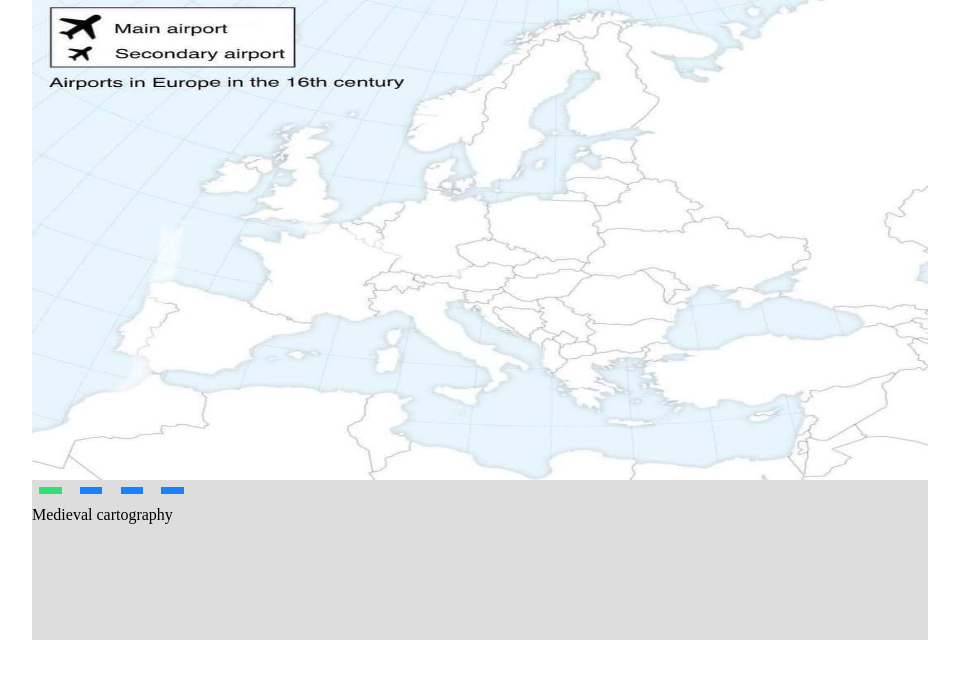
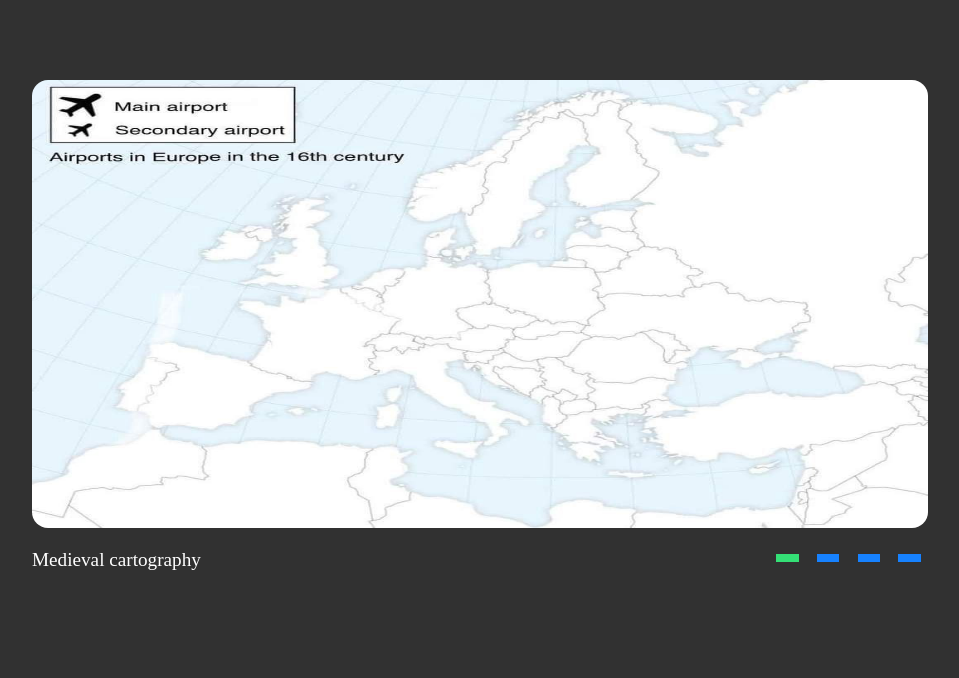
Before and after one commit to Kantor17/cssMemSlider, a plain HTML site: page cssMemSlider/index.html in a window 1280 px wide. Shown: the whole page, without its empty margins (160-1119 px from the left). Drawn offline with Linux system fonts and the light colour scheme.

Commit message:
feat: add proper css styles (Fri, May 13, 2022 01:56:50 PM)

```diff
--- a/cssMemSlider/index.html
+++ b/cssMemSlider/index.html
@@ -21,6 +21,13 @@
       <div class="slide" id="slide3"><img src="./img/twoguys.jpg" alt="" class="image"></div>
       <div class="slide" id="slide4"><img src="./img/frogband.jpg" alt="" class="image"></div>
     </div>
+    <div class="lower">
+      <div class="captions">
+        <p class="caption" id="caption1">Medieval cartography</p>
+        <p class="caption" id="caption2">Site constructors moment</p>
+        <p class="caption" id="caption3">Two guys with a banner</p>
+        <p class="caption" id="caption4">Frock band</p>
+      </div>
       <div class="controls">
         <label for="radio1" class="control" id="control1">
           <div class="control-dash"></div>
@@ -28,8 +35,6 @@
         <label for="radio2" class="control" id="control2">
           <div class="control-dash"></div>
         </label>
-
-
         <label for="radio3" class="control" id="control3">
           <div class="control-dash"></div>
         </label>
@@ -38,13 +43,9 @@
           <div class="control-dash"></div>
         </label>
       </div>
-    <div class="captions">
-      <p class="caption" id="caption1">Medieval cartography</p>
-      <p class="caption" id="caption2">Site constructors moment</p>
-      <p class="caption" id="caption3">Two guys with a banner</p>
-      <p class="caption" id="caption4">Frock band</p>
     </div>
   </div>
+
 </body>
 
 </html>
--- a/cssMemSlider/style.css
+++ b/cssMemSlider/style.css
@@ -4,8 +4,59 @@
   box-sizing: border-box;
 }
 
+body {
+  background-color: #313131;
+  color: white;
+}
+
 .radio {
   display: none;
+}
+
+.slider {
+  width: 70%;
+  height: 35rem;
+  margin-top: 5rem;
+  margin-left: auto;
+  margin-right: auto;
+  overflow: hidden;
+  background-color: #313131;
+}
+
+.slides {
+  display: flex;
+  width: 400%;
+  height: 80%;
+  margin-bottom: 1.2rem;
+}
+
+.slide {
+  width: 100%;
+  transition: 1.2s;
+}
+
+#slide1 {
+  transform: translateX(100%);
+}
+
+#slide3 {
+  transform: translateX(-100%);
+}
+
+#slide4 {
+  transform: translateX(-200%);
+}
+
+.slides .image {
+  width: 100%;
+  height: 100%;
+  border-radius: 1rem;
+}
+
+.lower {
+  display: flex;
+  justify-content: space-between;
+  align-items: center;
 }
 
 .control {
@@ -29,45 +80,9 @@
   background-color: #a1f0bf
 }
 
-.slider {
-  background-color: #ddd;
-  width: 70%;
-  height: 40rem;
-  margin-left: auto;
-  margin-right: auto;
-  overflow: hidden;
-}
-
-.slides {
-  width: 400%;
-  height: 75%;
-  display: flex;
-}
-
-.slide {
-  width: 100%;
-  transition: 1.2s;
-}
-
-#slide1 {
-  transform: translateX(100%);
-}
-
-#slide3 {
-  transform: translateX(-100%);
-}
-
-#slide4 {
-  transform: translateX(-200%);
-}
-
-.slides .image {
-  width: 100%;
-  height: 100%;
-}
-
 .captions {
-  height: 1.2em;
+  font-size: 1.2rem;
+  height: 1.1em;
   overflow: hidden;
 }
 
@@ -87,19 +102,19 @@
   transform: translateY(-200%);
 }
 
-#radio1:checked~.controls #control1 .control-dash {
+#radio1:checked~.lower .controls #control1 .control-dash {
   background-color: #34e076;
 }
 
-#radio2:checked~.controls #control2 .control-dash {
+#radio2:checked~.lower .controls #control2 .control-dash {
   background-color: #34e076;
 }
 
-#radio3:checked~.controls #control3 .control-dash {
+#radio3:checked~.lower .controls #control3 .control-dash {
   background-color: #34e076;
 }
 
-#radio4:checked~.controls #control4 .control-dash {
+#radio4:checked~.lower .controls #control4 .control-dash {
   background-color: #34e076;
 }
 
@@ -119,18 +134,18 @@
   transform: translateX(-300%);
 }
 
-#radio1:checked~.captions #caption1 {
+#radio1:checked~.lower .captions #caption1 {
   transform: translateY(0);
 }
 
-#radio2:checked~.captions #caption2 {
+#radio2:checked~.lower .captions #caption2 {
   transform: translateY(-100%);
 }
 
-#radio3:checked~.captions #caption3 {
+#radio3:checked~.lower .captions #caption3 {
   transform: translateY(-200%);
 }
 
-#radio4:checked~.captions #caption4 {
+#radio4:checked~.lower .captions #caption4 {
   transform: translateY(-300%);
 }
```
Lines whose indentation alone changed are shown as unchanged.
